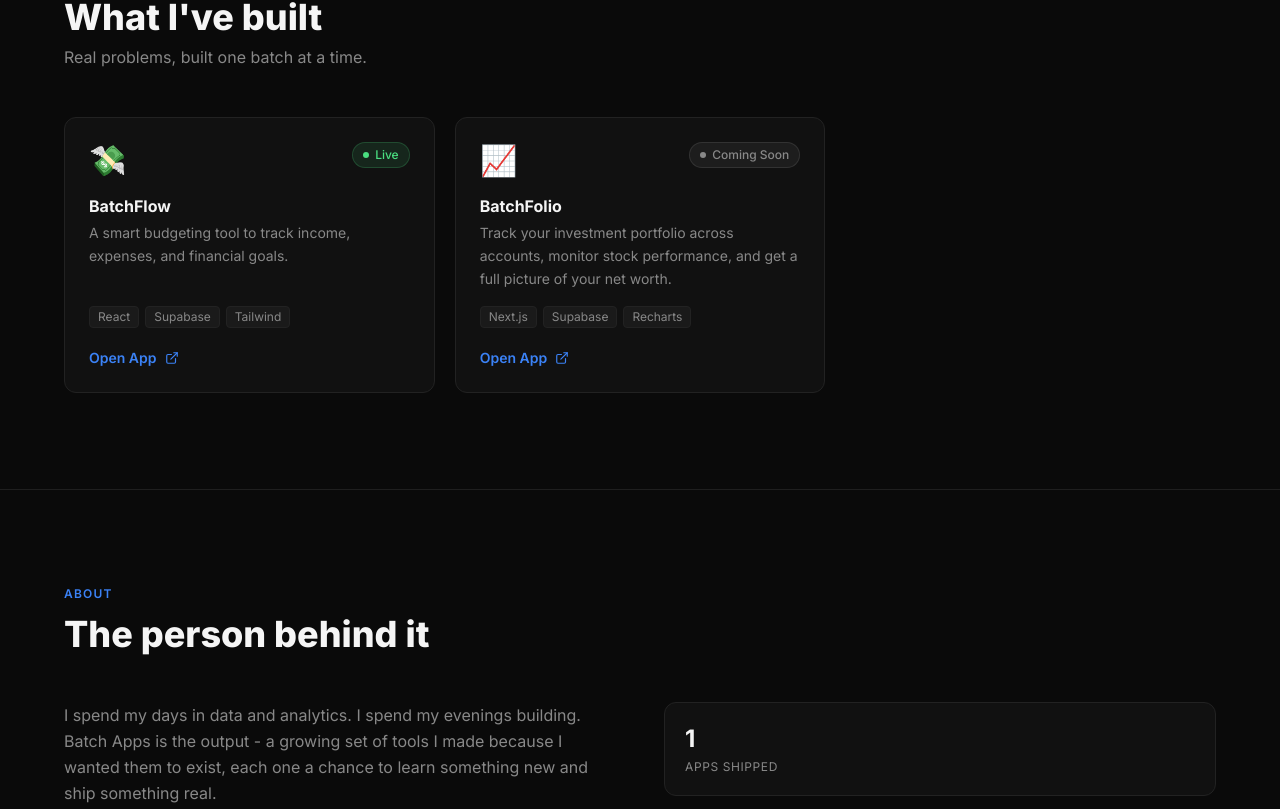
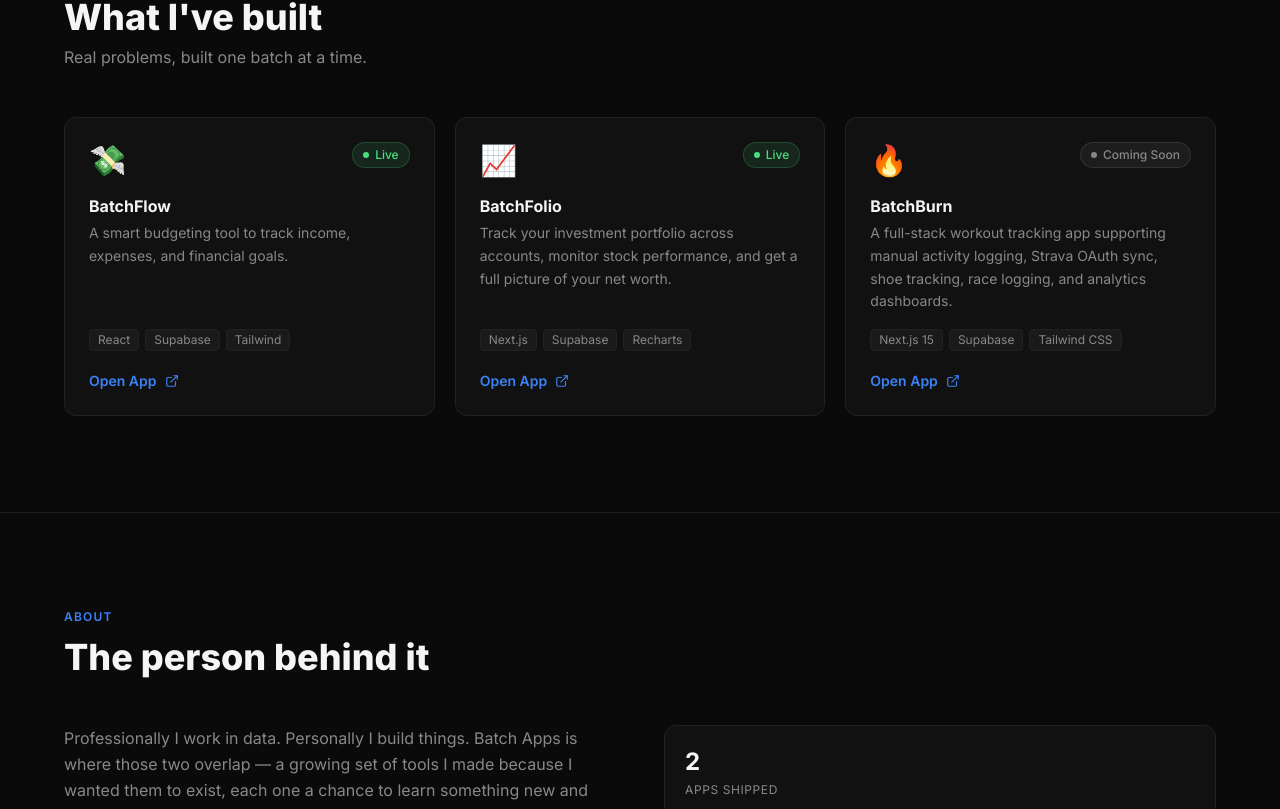
Before and after one commit to Batch00/batch-apps-home, a React (Vite) app: page / in a window 1280 px wide. Shown: the part 991-1800 px from the top of the page. Built offline with nearby package versions, Linux system fonts and the light colour scheme.

Commit message:
BatchFolio Shipped

```diff
--- a/src/components/About.jsx
+++ b/src/components/About.jsx
@@ -1,7 +1,7 @@
 import { useFadeIn } from "../hooks/useFadeIn";
 
 const stats = [
-  { label: "Apps Shipped", value: "1" },
+  { label: "Apps Shipped", value: "2" },
   { label: "Problems Solved", value: "Real ones" },
   { label: "Status", value: "Building" },
 ];
@@ -24,8 +24,8 @@ export default function About() {
             {/* Bio */}
             <div>
               <p className="text-[#888888] leading-relaxed text-base">
-                I spend my days in data and analytics. I spend my evenings building. Batch Apps
-                is the output - a growing set of tools I made because I wanted them to exist,
+                Professionally I work in data. Personally I build things. Batch Apps is where
+                those two overlap — a growing set of tools I made because I wanted them to exist,
                 each one a chance to learn something new and ship something real.
               </p>
             </div>
--- a/src/data/apps.js
+++ b/src/data/apps.js
@@ -11,8 +11,16 @@ export const apps = [
     name: "BatchFolio",
     description: "Track your investment portfolio across accounts, monitor stock performance, and get a full picture of your net worth.",
     icon: "📈",
-    status: "Coming Soon",
+    status: "Live",
     url: "https://batchfolio.batch-apps.com",
     tags: ["Next.js", "Supabase", "Recharts"],
   },
+  {
+    name: "BatchBurn",
+    description: "A full-stack workout tracking app supporting manual activity logging, Strava OAuth sync, shoe tracking, race logging, and analytics dashboards.",
+    icon: "🔥",
+    status: "Coming Soon",
+    url: "https://batchburn.batch-apps.com",
+    tags: ["Next.js 15", "Supabase", "Tailwind CSS"],
+  },
 ];
```
